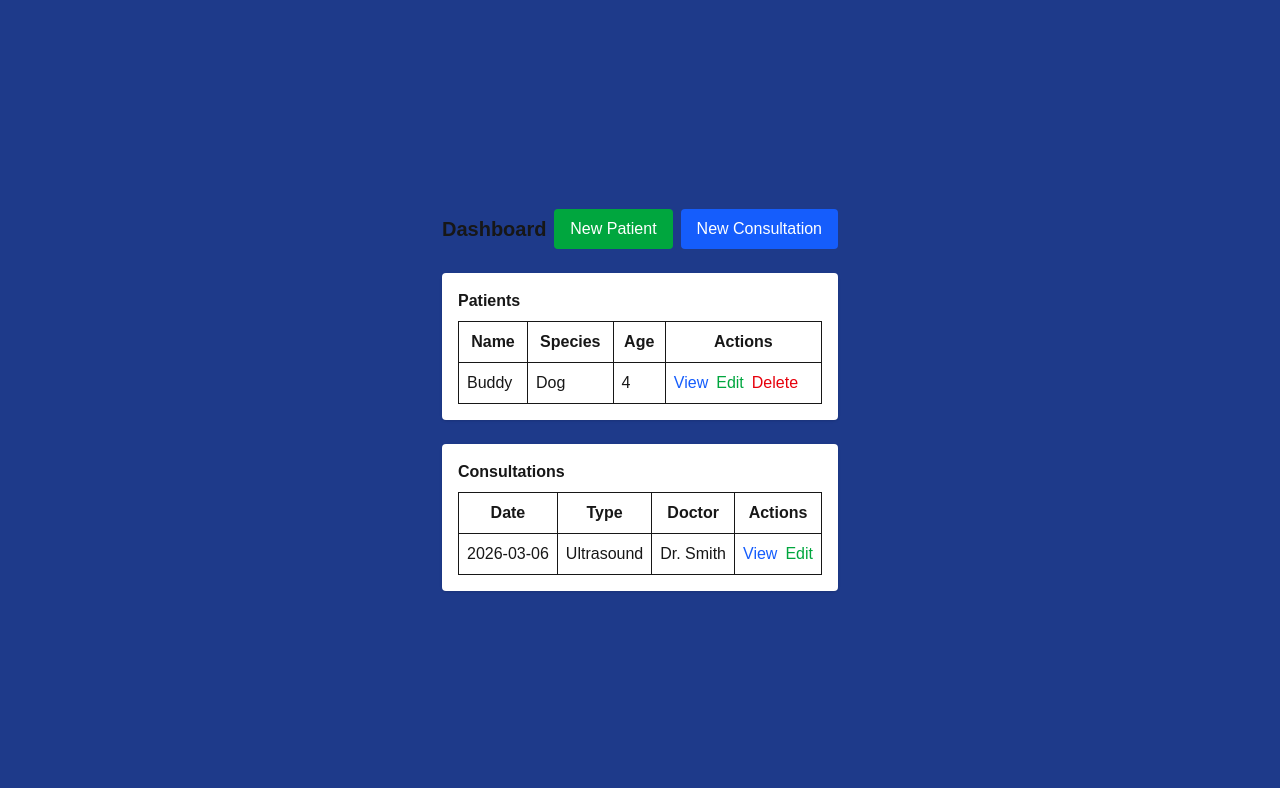
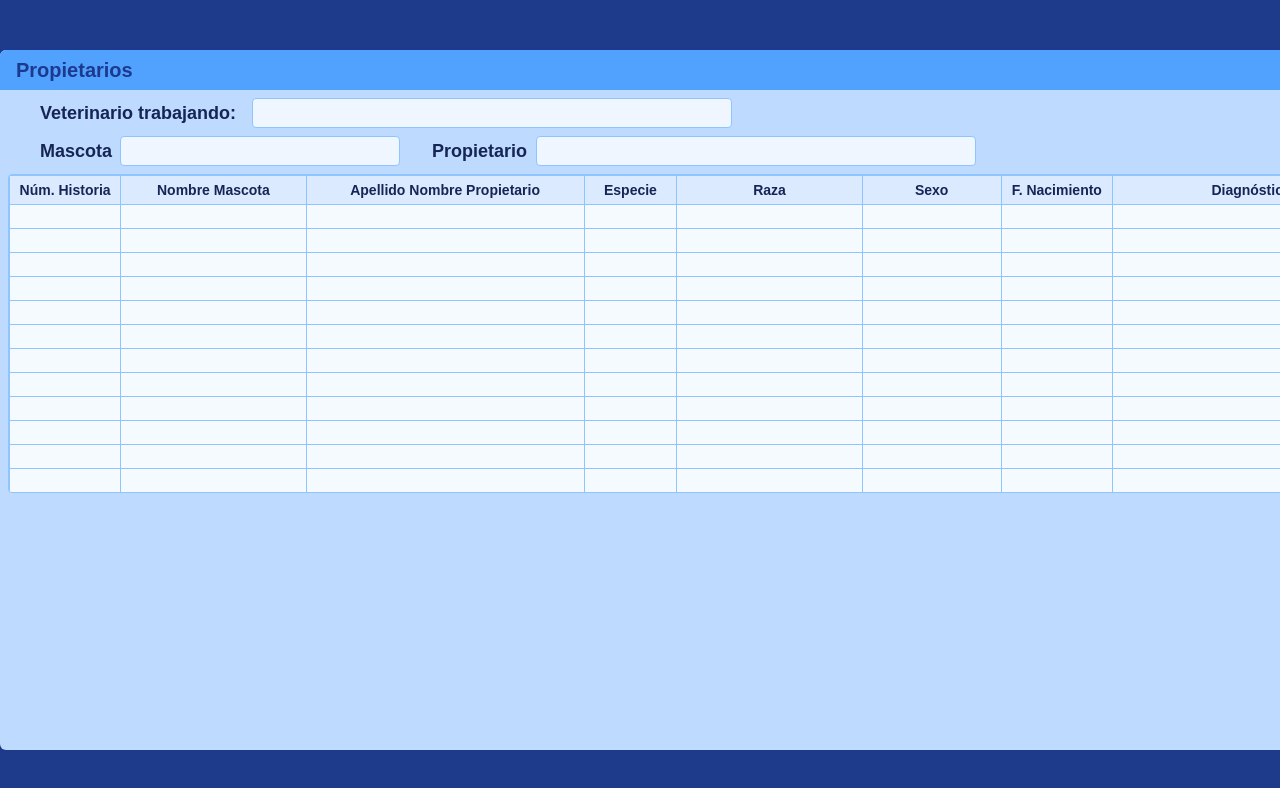
Before and after one commit to edujlulo/echo-soft, a Next.js app: page /home/dashboard in a window 1280 px wide. Shown: the top 788 px of the page. Built offline with nearby package versions, Linux system fonts and the light colour scheme.

Commit message:
Refactor Navbar to accept dynamic children
Updated Navbar component to receive children prop, allowing dynamic titles in the h1 element while keeping original styles.

```diff
--- a/app/home/dashboard/_components/DashboardHeader.tsx
+++ b/app/home/dashboard/_components/DashboardHeader.tsx
@@ -1,15 +1,31 @@
 "use client";
+
+import LabeledInput from "@/components/LabeledInput";
+
 export default function DashboardHeader() {
   return (
-    <div className="flex justify-between items-center">
-      <h2 className="text-xl font-bold">Dashboard</h2>
-      <div className="space-x-2">
-        <button className="px-4 py-2 bg-green-600 text-white rounded hover:bg-green-700">
-          New Patient
-        </button>
-        <button className="px-4 py-2 bg-blue-600 text-white rounded hover:bg-blue-700">
-          New Consultation
-        </button>
+    <div className="mt-2 ml-6 flex flex-col gap-2 w-max">
+      <div className="flex">
+        <LabeledInput
+          inputClassName="w-120"
+          labelClassName="w-55 font-bold text-lg"
+        >
+          Veterinario trabajando:
+        </LabeledInput>
+      </div>
+      <div className="flex flex-row gap-6">
+        <LabeledInput
+          inputClassName="w-70"
+          labelClassName="w-20 font-bold text-lg"
+        >
+          Mascota
+        </LabeledInput>
+        <LabeledInput
+          inputClassName="w-110"
+          labelClassName="w-28 font-bold text-lg"
+        >
+          Propietario
+        </LabeledInput>
       </div>
     </div>
   );
--- a/app/home/dashboard/_components/PatientsTable.tsx
+++ b/app/home/dashboard/_components/PatientsTable.tsx
@@ -1,30 +1,81 @@
 "use client";
+
 export default function PatientsTable() {
+  const emptyRows = Array.from({ length: 15 }); // 15 filas vacías
+
   return (
-    <div className="bg-white p-4 rounded shadow">
-      <h3 className="font-bold mb-2">Patients</h3>
-      <table className="w-full table-auto border-collapse border border-gray-300">
-        <thead>
+    <div>
+      <div className="h-[319px] overflow-y-auto w-full border border-blue-300 rounded">
+        <table className="border-collapse table-fixed w-full text-sm text-blue-950">
+          <thead className="bg-blue-100">
             <tr>
-            <th className="border p-2">Name</th>
-            <th className="border p-2">Species</th>
-            <th className="border p-2">Age</th>
-            <th className="border p-2">Actions</th>
+              <th
+                className="border border-blue-300 px-2 py-1 text-center align-middle"
+                style={{ width: "12%" }}
+              >
+                Núm. Historia
+              </th>
+              <th
+                className="border border-blue-300 px-2 py-1 text-center align-middle"
+                style={{ width: "20%" }}
+              >
+                Nombre Mascota
+              </th>
+              <th
+                className="border border-blue-300 px-2 py-1 text-center align-middle"
+                style={{ width: "30%" }}
+              >
+                Apellido Nombre Propietario
+              </th>
+              <th
+                className="border border-blue-300 px-2 py-1 text-center align-middle"
+                style={{ width: "10%" }}
+              >
+                Especie
+              </th>
+              <th
+                className="border border-blue-300 px-2 py-1 text-center align-middle"
+                style={{ width: "20%" }}
+              >
+                Raza
+              </th>
+              <th
+                className="border border-blue-300 px-2 py-1 text-center align-middle"
+                style={{ width: "15%" }}
+              >
+                Sexo
+              </th>
+              <th
+                className="border border-blue-300 px-2 py-1 text-center align-middle"
+                style={{ width: "12%" }}
+              >
+                F. Nacimiento
+              </th>
+              <th
+                className="border border-blue-300 px-2 py-1 text-center align-middle"
+                style={{ width: "30%" }}
+              >
+                Diagnóstico
+              </th>
             </tr>
           </thead>
+
           <tbody>
-          <tr>
-            <td className="border p-2">Buddy</td>
-            <td className="border p-2">Dog</td>
-            <td className="border p-2">4</td>
-            <td className="border p-2 space-x-2">
-              <button className="text-blue-600 hover:underline">View</button>
-              <button className="text-green-600 hover:underline">Edit</button>
-              <button className="text-red-600 hover:underline">Delete</button>
-            </td>
+            {emptyRows.map((_, i) => (
+              <tr key={i} className="bg-[#f5faff] h-6">
+                <td className="border border-blue-300 px-2 py-1 align-middle"></td>
+                <td className="border border-blue-300 px-2 py-1 align-middle"></td>
+                <td className="border border-blue-300 px-2 py-1 align-middle"></td>
+                <td className="border border-blue-300 px-2 py-1 align-middle"></td>
+                <td className="border border-blue-300 px-2 py-1 align-middle"></td>
+                <td className="border border-blue-300 px-2 py-1 align-middle"></td>
+                <td className="border border-blue-300 px-2 py-1 align-middle"></td>
+                <td className="border border-blue-300 px-2 py-1 align-middle"></td>
               </tr>
+            ))}
           </tbody>
         </table>
       </div>
+    </div>
   );
 }
--- a/app/home/dashboard/page.tsx
+++ b/app/home/dashboard/page.tsx
@@ -1,15 +1,23 @@
 import PatientsTable from "./_components/PatientsTable";
 import ConsultationsTable from "./_components/ConsultationsTable";
 import DashboardHeader from "./_components/DashboardHeader";
+import Navbar from "@/components/Navbar";
 
 export default function DashboardPage() {
   return (
-    <div className="space-y-6">
-      <DashboardHeader />
-      <div className="grid grid-cols-1 gap-6">
+    <div className="w-[1400px] h-[700px] bg-blue-200 flex flex-col rounded-md text-sm">
+      {/* NavBar */}
+      <div className="w-full">
+        <Navbar>Propietarios</Navbar>
+      </div>
+
+      {/* =============== Top sections ================= */}
+      <div className="flex flex-col gap-2 mx-2">
+        <DashboardHeader />
         <PatientsTable />
-        <ConsultationsTable />
       </div>
+
+      {/* =============== Bottom sections ================= */}
     </div>
   );
 }
--- a/app/home/page.tsx
+++ b/app/home/page.tsx
@@ -21,6 +21,10 @@ export default function HomePage() {
     router.replace("/");
   };
 
+  const navigateToDashboard = () => {
+    router.push("/home/dashboard"); // Cambia "/dashboard" por la ruta correcta de tu dashboard
+  };
+
   useEffect(() => {
     if (!activeClinic) {
       router.replace("/"); // Redirige al login si no hay clínica activa
@@ -33,7 +37,7 @@ export default function HomePage() {
     <div className="w-[1100px] h-[640px] bg-blue-200 flex flex-col items-center rounded-md text-sm">
       {/* NavBar */}
       <div className="w-full">
-        <Navbar />
+        <Navbar>EcoSoft</Navbar>
       </div>
 
       {/* =============== Top sections ================= */}
@@ -95,17 +99,24 @@ export default function HomePage() {
             </LabeledInput>
 
             <div className="flex flex-row">
-              <LabeledInput
+              {/* <LabeledInput
                 labelClassName="w-52"
                 inputClassName="flex-none w-16"
                 type="password"
               >
                 Introduzca su clave por favor
-              </LabeledInput>
+              </LabeledInput> */}
+
+              <Button
+                onClick={navigateToDashboard}
+                className="ml-30 px-3 py-1 pt-1.5 font-bold bg-orange-300 border border-orange-500 hover:bg-orange-400"
+              >
+                ENTRAR AL SISTEMA
+              </Button>
 
               <Button
                 onClick={handleExit}
-                className="ml-auto px-3 py-1 bg-green-300 border border-gray-50 hover:bg-green-400 relative -translate-y-4"
+                className="ml-auto px-3 py-1 pt-1.5 font-bold bg-green-300 border border-gray-50 hover:bg-green-400 relative -translate-y-4"
               >
                 SALIR
               </Button>
--- a/components/Navbar.tsx
+++ b/components/Navbar.tsx
@@ -1,8 +1,13 @@
 "use client";
-export default function Navbar() {
+
+interface NavbarProps {
+  children: React.ReactNode;
+}
+
+export default function Navbar({ children }: NavbarProps) {
   return (
     <nav className="bg-blue-400 text-blue-900 py-1.5 px-4 rounded-t-md">
-      <h1 className="font-bold text-xl">EcoSoft</h1>
+      <h1 className="font-bold text-xl">{children}</h1>
     </nav>
   );
 }
```
Lines whose indentation alone changed are shown as unchanged.
